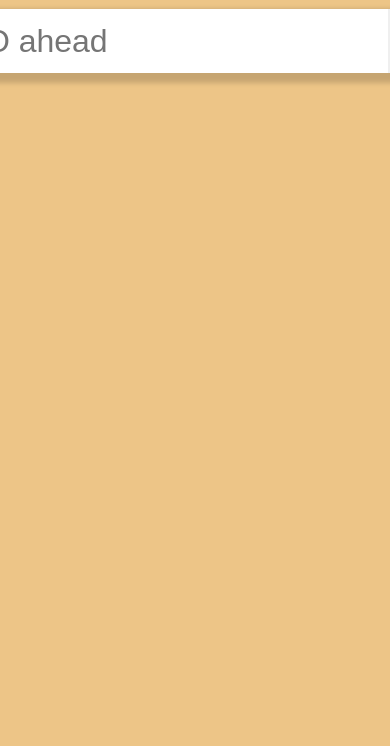
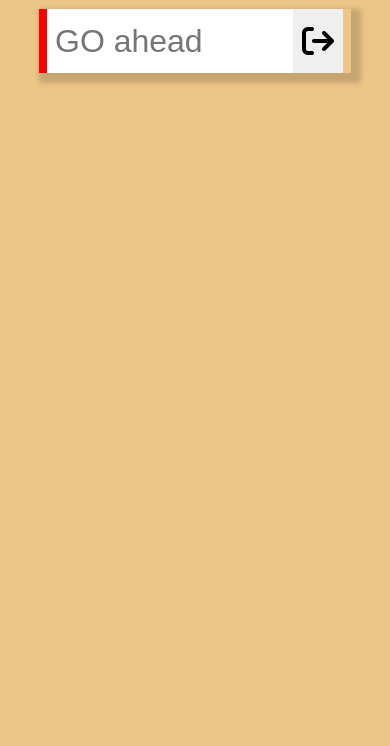
Before and after one commit to mohaam20/todo-js-practice, a plain HTML site: page index.html in a window 390 px wide. Shown: the part 98-844 px from the top of the page. Drawn offline with Linux system fonts and the light colour scheme; a web font is replaced by a local one.

Commit message:
Update style2.css

```diff
--- a/style2.css
+++ b/style2.css
@@ -91,3 +91,11 @@ li p{max-width: 400px; border: 2px solid black ;}
 @keyframes mymove {
     from {background-color: rgb(163, 233, 232);}
     to {background-color: rgb(255, 188, 111);}}
+
+@media only screen and (max-width: 600px) {
+    li{width: 100%;}
+    .todo-container{width: 80vw;}
+    form{width: 80vw;}
+    input {width: 100%;}
+    .alert{ left: 0;}
+    }
```
